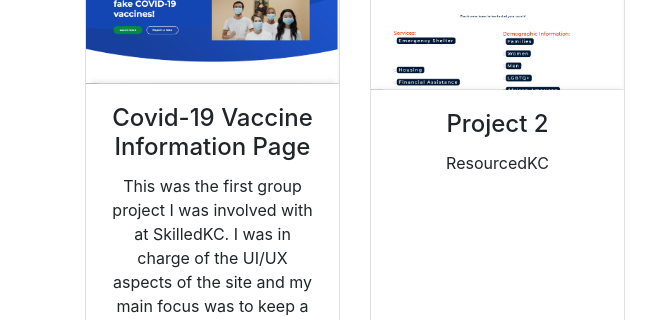
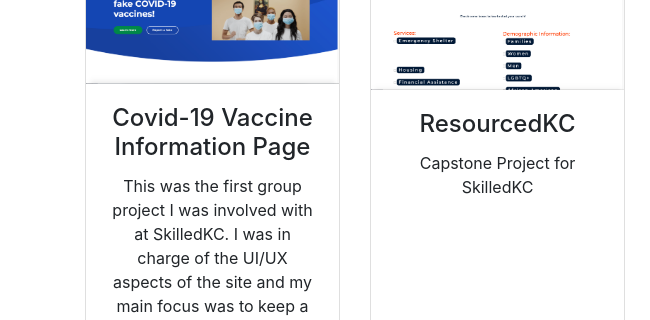
Before and after one commit to conorokane225/portfolio1, a website: page index.html in a window 1280 px wide. Shown: the part 528-848 px from the top of the page, 0-650 px from the left. Drawn offline with Linux system fonts and the light colour scheme.

Commit message:
title change
changed title

```diff
--- a/index.html
+++ b/index.html
@@ -80,8 +80,8 @@
         <div class="card h-100">
           <img class="card-img-top"  src="ResourcedKC-screenshot.png" alt="screenshot of ResourcedKC">
           <div class="card-body">
-            <h4 class="card-title">Project 2</h4>
-            <p class="card-text">ResourcedKC</p>
+            <h4 class="card-title">ResourcedKC</h4>
+            <p class="card-text">Capstone Project for SkilledKC</p>
           </div>
           <div class="card-footer">
             <a href="http://www.resourcedkc.org/" class="btn btn-primary">Find Out More!</a>
```
